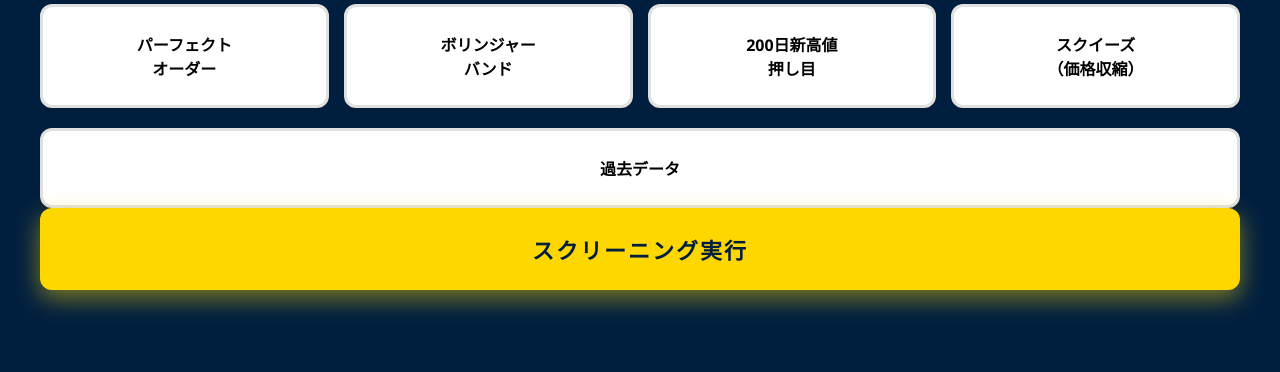
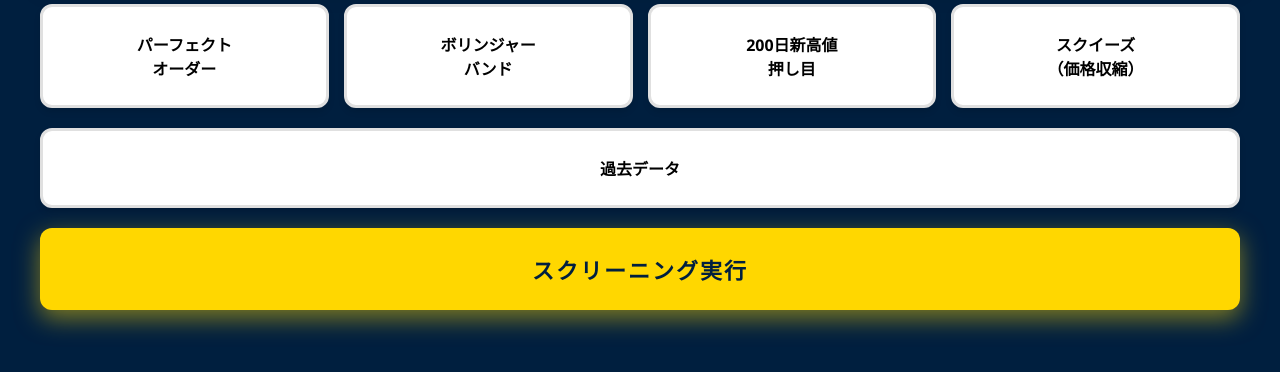
Before and after one commit to toshi0771/stock-screener-jp, a Flask app: page / in a window 1280 px wide. Shown: the part 176-548 px from the top of the page. Run offline with Flask 3, Linux system fonts and the light colour scheme.

Commit message:
style: 過去データボタンの下部マージンを追加
- margin-bottom: 20pxを追加
- スクリーニング実行ボタンとの間隔を上部と同等に調整

```diff
--- a/templates/index_new.html
+++ b/templates/index_new.html
@@ -357,7 +357,7 @@
         </div>
 
         <!-- 過去データボタン（横幅いっぱい） -->
-        <div class="card-button" data-method="history" style="width: 100%; margin-top: 15px;">
+        <div class="card-button" data-method="history" style="width: 100%; margin-top: 15px; margin-bottom: 20px;">
             <div class="title">過去データ</div>
         </div>
 
```
